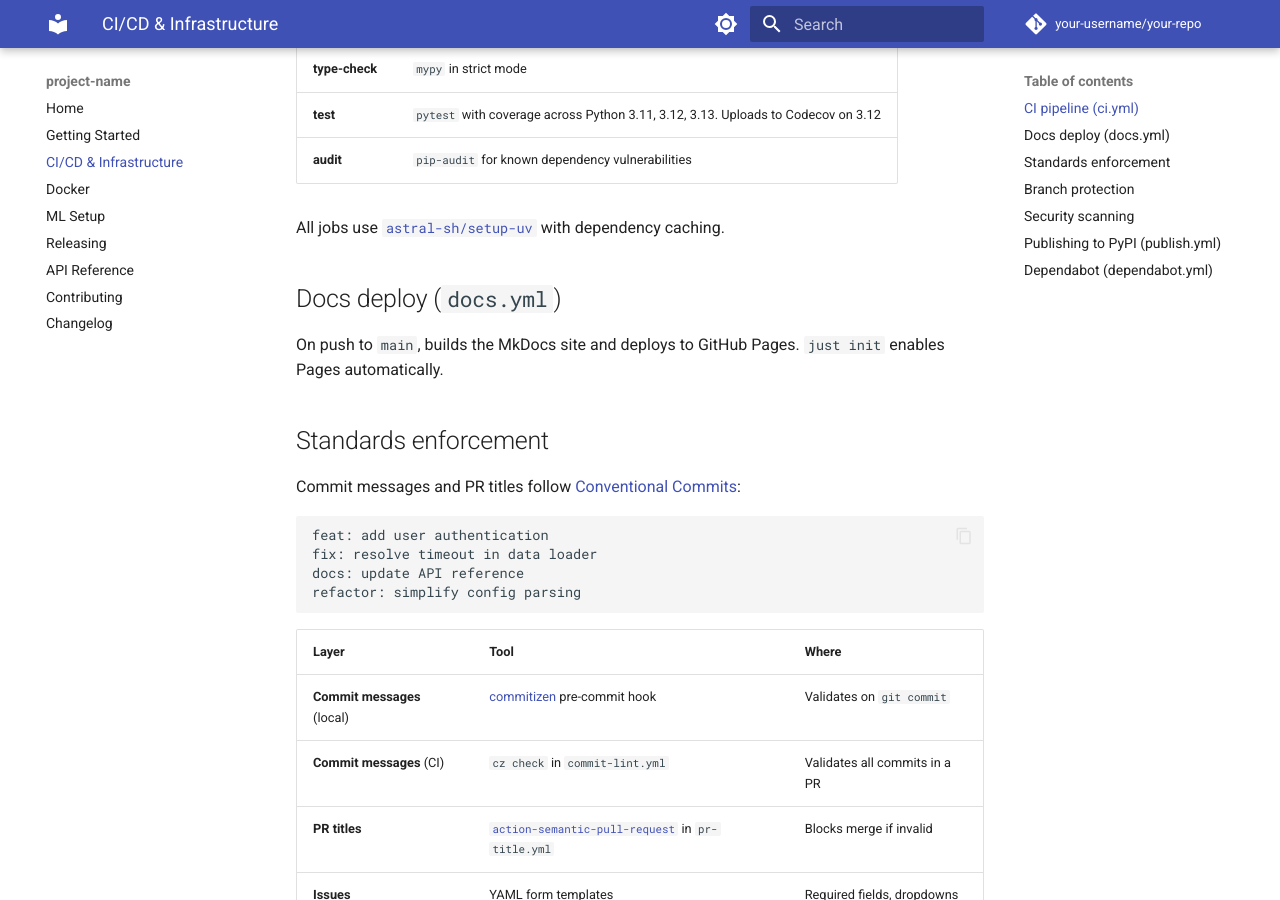
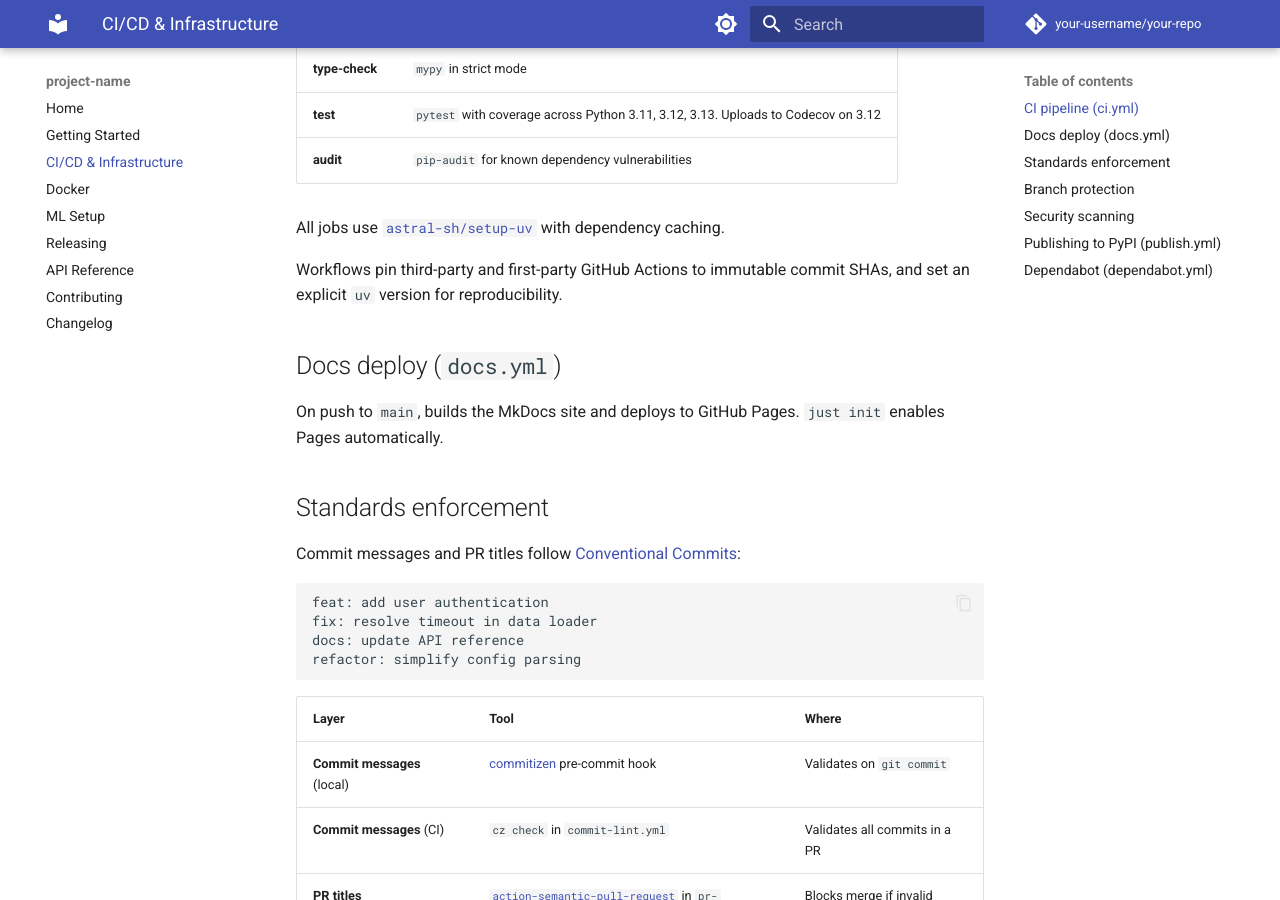
Before and after one commit to namitdeb739/python-template, an MkDocs documentation site: the page built from docs/ci-cd.md, in a window 1280 px wide and 900 px high, scrolled down 317 px. Built offline with MkDocs 1.6.1 and Material for MkDocs 9.7.7, drawn with Linux system fonts in a browser that asks for light colours; comment, search, counter and statistics services are not loaded.

Commit message:
ci: harden workflows with pinned actions and gated dependabot auto-merge

````diff
--- a/docs/ci-cd.md
+++ b/docs/ci-cd.md
@@ -5,13 +5,15 @@
 Runs on every push to `main` and on pull requests. Four parallel jobs:
 
 | Job | What it does |
-|---|---|
+| --- | --- |
 | **lint** | `ruff check` + `ruff format --check` |
 | **type-check** | `mypy` in strict mode |
 | **test** | `pytest` with coverage across Python 3.11, 3.12, 3.13. Uploads to Codecov on 3.12 |
 | **audit** | `pip-audit` for known dependency vulnerabilities |
 
 All jobs use [`astral-sh/setup-uv`](https://github.com/astral-sh/setup-uv) with dependency caching.
+
+Workflows pin third-party and first-party GitHub Actions to immutable commit SHAs, and set an explicit `uv` version for reproducibility.
 
 ## Docs deploy (`docs.yml`)
 
@@ -21,7 +23,7 @@
 
 Commit messages and PR titles follow [Conventional Commits](https://www.conventionalcommits.org/):
 
-```
+```text
 feat: add user authentication
 fix: resolve timeout in data loader
 docs: update API reference
@@ -29,7 +31,7 @@
 ```
 
 | Layer | Tool | Where |
-|---|---|---|
+| --- | --- | --- |
 | **Commit messages** (local) | [commitizen](https://commitizen-tools.github.io/commitizen/) pre-commit hook | Validates on `git commit` |
 | **Commit messages** (CI) | `cz check` in `commit-lint.yml` | Validates all commits in a PR |
 | **PR titles** | [`action-semantic-pull-request`](https://github.com/amannn/action-semantic-pull-request) in `pr-title.yml` | Blocks merge if invalid |
````
Also changed, not shown: 7 other files.
